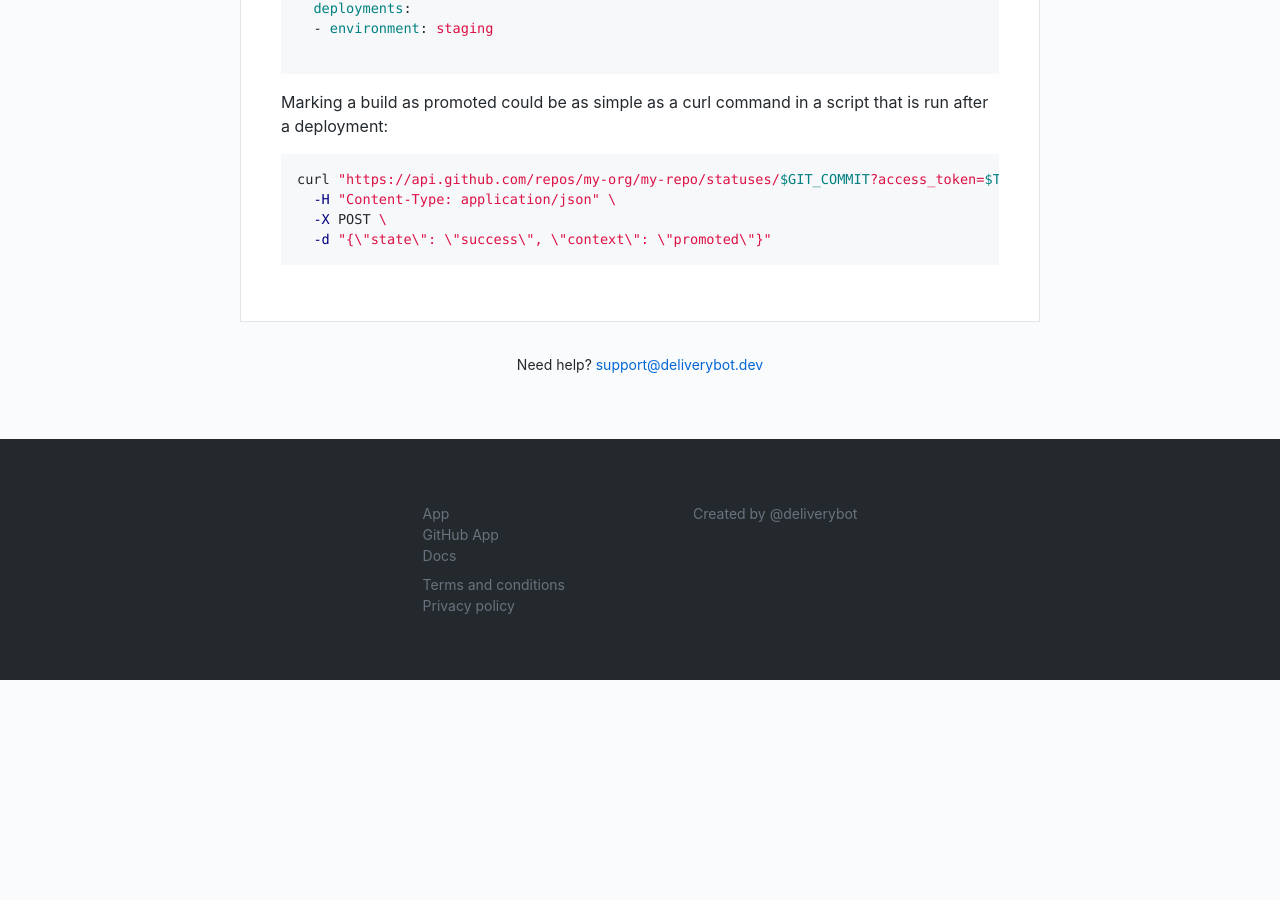
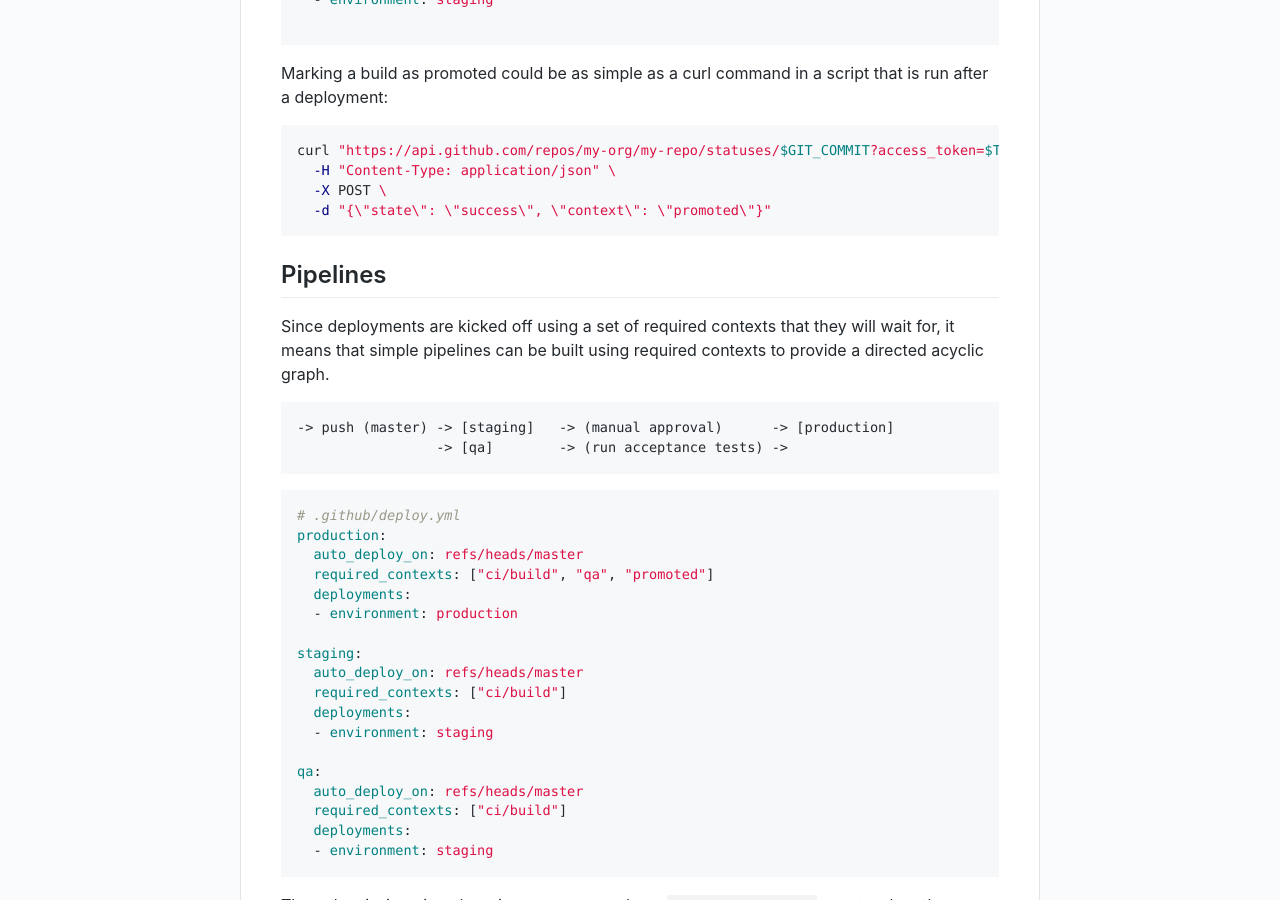
Before and after one commit to deliverybot/deliverybot.github.io, a Jekyll site: the page built from docs/recipes/4-pipelines.md, in a window 1280 px wide and 900 px high, scrolled down 1039 px. Built offline with Jekyll 4.4.1, drawn with Linux system fonts in a browser that asks for light colours; a script that is not in the unit is left out; before the commit the page ends 1719 px from its top, so only the background shows below that; some of the changed text lies outside the part shown.

Commit message:
Change ordering of guides

````diff
--- a/docs/recipes/build-promotion.md
+++ b/docs/recipes/4-pipelines.md
@@ -1,10 +1,10 @@
 ---
 layout: page
-title: Build promotion
+title: Build pipelines
 group: Recipes
 ---
 
-# Build promotion
+# Build pipelines
 
 This recipe goes over how to setup build promotion with tests or manual approval
 that promote a build by marking a specific commit as promoted. The deployment
@@ -37,3 +37,39 @@ curl "https://api.github.com/repos/my-org/my-repo/statuses/$GIT_COMMIT?access_to
   -X POST \
   -d "{\"state\": \"success\", \"context\": \"promoted\"}"
 ```
+
+## Pipelines
+
+Since deployments are kicked off using a set of required contexts that they will
+wait for, it means that simple pipelines can be built using required contexts to
+provide a directed acyclic graph.
+
+```
+-> push (master) -> [staging]   -> (manual approval)      -> [production]
+                 -> [qa]        -> (run acceptance tests) ->
+```
+
+```yaml {% raw %}
+# .github/deploy.yml
+production:
+  auto_deploy_on: refs/heads/master
+  required_contexts: ["ci/build", "qa", "promoted"]
+  deployments:
+  - environment: production
+
+staging:
+  auto_deploy_on: refs/heads/master
+  required_contexts: ["ci/build"]
+  deployments:
+  - environment: staging
+
+qa:
+  auto_deploy_on: refs/heads/master
+  required_contexts: ["ci/build"]
+  deployments:
+  - environment: staging {% endraw %}
+```
+
+The only missing piece here is to run your code on `deployment_status` events
+when the `success` event is fired. Run a GitHub action or another CI process
+to test your code.
````
Also changed, not shown: docs/recipes/3-canary.md (added, +28 -0 lines), docs/recipes/canary-deployments.md (deleted, +0 -71 lines), docs/recipes/pipelines.md (deleted, +0 -41 lines), docs/how-it-works.md (line endings or trailing spaces), docs/recipes/1-on-master.md (renamed from docs/recipes/deploy-on-master.md), docs/recipes/2-pr-environments.md (renamed from docs/recipes/deploy-pr-environments.md).
